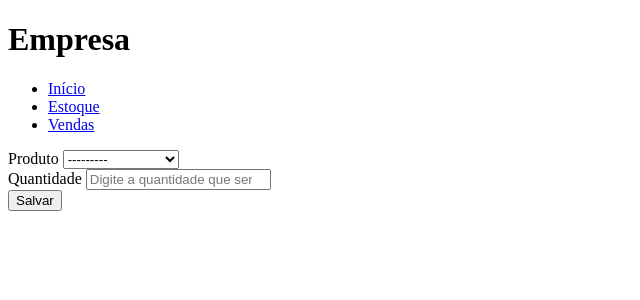
After one commit to ruangustavo/django-crm, a Django app: page /sale in a window 1280 px wide. The commit adds this page. Shown: the top 300 px of the page, without its empty margins (0-640 px from the left). Run offline with Django 4.2, Linux system fonts and the light colour scheme; tables that the repository leaves empty hold one stand-in row (values such as "Sample post"); some libraries are stand-ins or nearby versions.

Commit message:
Add sale page

```diff
--- a/enterprise/forms.py
+++ b/enterprise/forms.py
@@ -1,6 +1,6 @@
 from django import forms
 
-from .models import Product
+from .models import Product, Sale
 
 
 class ProductForm(forms.ModelForm):
@@ -27,3 +27,22 @@ class ProductForm(forms.ModelForm):
                 }
             ),
         }
+
+
+class SaleForm(forms.ModelForm):
+    class Meta:
+        model = Sale
+        fields = ("product", "quantity")
+        labels = {
+            "product": "Produto",
+            "quantity": "Quantidade",
+        }
+        widgets = {
+            "product": forms.Select(attrs={"placeholder": "Selecione o produto..."}),
+            "quantity": forms.NumberInput(
+                attrs={
+                    "placeholder": "Digite a quantidade que será vendida...",
+                    type: "number",
+                }
+            ),
+        }
--- a/enterprise/models.py
+++ b/enterprise/models.py
@@ -16,8 +16,11 @@ class Product(models.Model):
 class Sale(models.Model):
     product = models.ForeignKey(Product, on_delete=models.CASCADE)
     quantity = models.IntegerField()
-    total_price = models.DecimalField(max_digits=10, decimal_places=2)
+    # This field is not required because it will be calculated, not filled by the user
+    total_price = models.DecimalField(
+        max_digits=10, decimal_places=2, blank=True, null=True
+    )
     date = models.DateTimeField(auto_now_add=True)
 
     def __str__(self):
-        return self.total_price
+        return str(self.id)
--- a/enterprise/urls.py
+++ b/enterprise/urls.py
@@ -1,6 +1,6 @@
 from django.urls import path
 
-from .views import HomeView, ProductDeleteView, ProductUpdateView, StockView
+from .views import HomeView, ProductDeleteView, ProductUpdateView, SaleView, StockView
 
 app_name = "enterprise"
 
@@ -9,4 +9,5 @@ urlpatterns = [
     path("product/<int:pk>/update", ProductUpdateView.as_view(), name="product_update"),
     path("product/<int:pk>/delete", ProductDeleteView.as_view(), name="product_delete"),
     path("stock", StockView.as_view(), name="stock"),
+    path("sale", SaleView.as_view(), name="sale"),
 ]
--- /dev/null
+++ b/enterprise/utils.py
@@ -0,0 +1,5 @@
+def format_currency(value):
+    if value is None:
+        return "R$ 0,00"
+
+    return f"R$ {value:.2f}".replace(".", ",")
--- a/enterprise/views.py
+++ b/enterprise/views.py
@@ -1,15 +1,31 @@
+from django.db.models import Sum
 from django.urls import reverse_lazy
 from django.views.generic import ListView
 from django.views.generic.edit import CreateView, DeleteView, UpdateView
 
-from .forms import ProductForm
-from .models import Product
+from .forms import ProductForm, SaleForm
+from .models import Product, Sale
+from .utils import format_currency
 
 
 class HomeView(ListView):
     model = Product
     template_name = "home.html"
     context_object_name = "products_list"
+
+    def get_enterprise_invoce(self):
+        sales_invoice_obj = Sale.objects.aggregate(Sum("total_price"))
+        sales_invoice = sales_invoice_obj["total_price__sum"]
+
+        if sales_invoice is None:
+            sales_invoice = 0
+
+        return format_currency(sales_invoice)
+
+    def get_context_data(self, **kwargs):
+        context = super().get_context_data(**kwargs)
+        context["sales_invoice"] = self.get_enterprise_invoce()
+        return context
 
 
 class ProductUpdateView(UpdateView):
@@ -31,3 +47,23 @@ class StockView(CreateView):
     template_name = "stock.html"
     form_class = ProductForm
     success_url = reverse_lazy("enterprise:home")
+
+
+class SaleView(CreateView):
+    model = Sale
+    form_class = SaleForm
+    template_name = "sale.html"
+    success_url = reverse_lazy("enterprise:home")
+
+    def form_valid(self, form):
+        sale = form.save(commit=False)
+        sale.total_price = sale.product.price * sale.quantity
+        sale.save()
+        product = sale.product
+
+        if sale.quantity > product.stock_quantity:
+            return self.form_invalid(form)
+
+        product.stock_quantity -= sale.quantity
+        product.save()
+        return super().form_valid(form)
--- a/templates/home.html
+++ b/templates/home.html
@@ -4,6 +4,8 @@
 {% block title %} Início {% endblock title %}
 
 {% block content %}
+    <p>Atualmente, o faturamento da empresa é de <span>{{ sales_invoice }}</span></p>
+
     {% for product in products_list %}
         <div class="product">
             <h2>
--- a/templates/partials/_nav.html
+++ b/templates/partials/_nav.html
@@ -11,4 +11,10 @@
       Estoque
     </a>
   </li>
+  <li>
+    <a href="{% url 'enterprise:sale' %}">
+      <i class="ph-currency-dollar"></i>
+      Vendas
+    </a>
+  </li>
 </ul>
--- /dev/null
+++ b/templates/sale.html
@@ -0,0 +1,19 @@
+{% extends 'base.html' %}
+{% load static %}
+
+{% block title %} Início {% endblock title %}
+
+{% block content %}
+    <form method="post">
+        {% csrf_token %}
+
+        {% for field in form %}
+            <div class="form-group">
+                <label for="{{ field.id_for_label }}">{{ field.label }}</label>
+                {{ field }}
+            </div>
+        {% endfor %}
+
+        <button type="submit">Salvar</button>
+    </form>
+{% endblock %}
```
